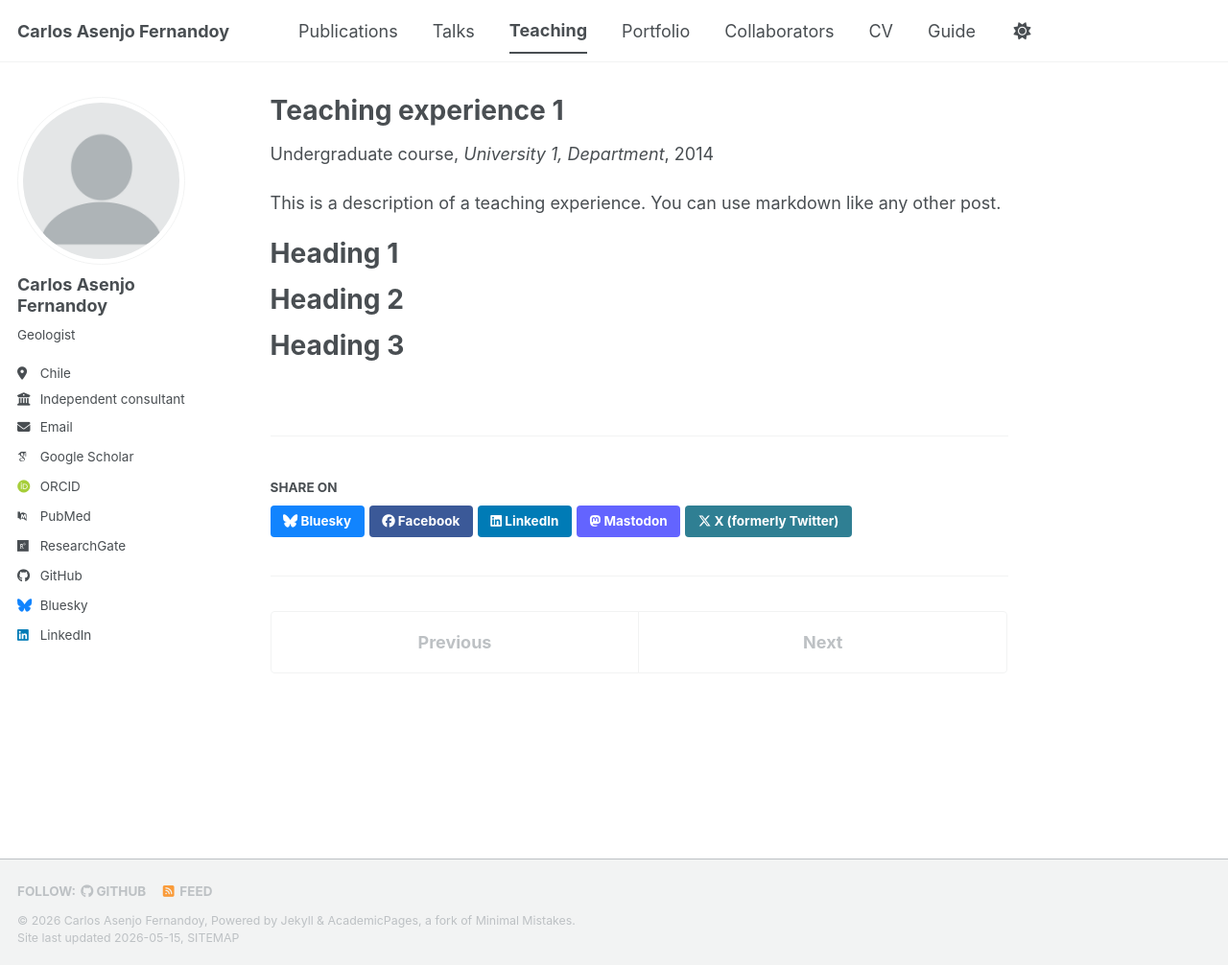
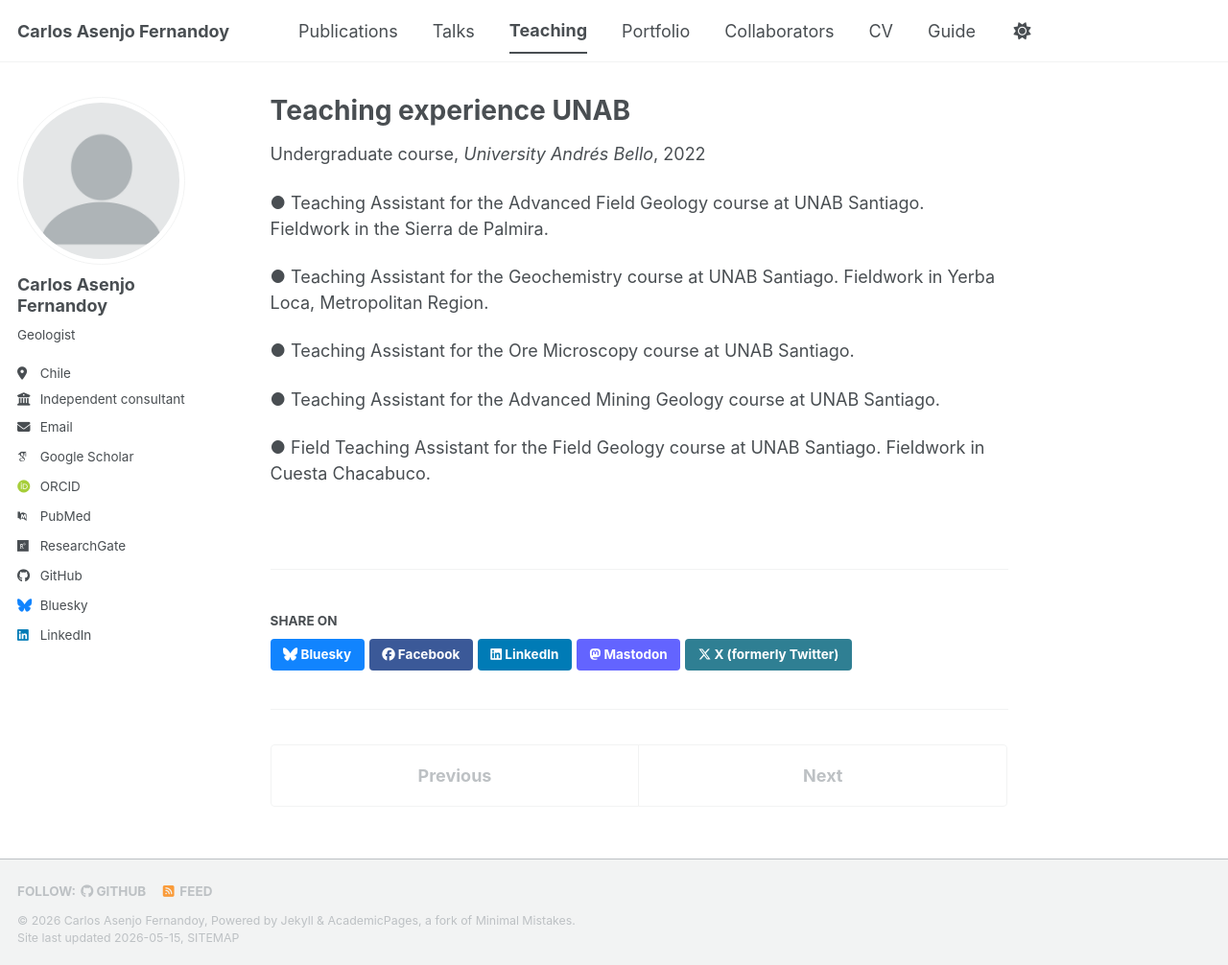
Before and after one commit to asenjocarlos/asenjocarlos.github.io, a Jekyll site: the page built from _teaching/2014-spring-teaching-1.md, in a window 1280 px wide and 1006 px high. Shown: the whole window at 96% size. Built offline with Jekyll 4.4.1, drawn with Linux system fonts in a browser that asks for light colours; some web fonts are replaced; a script bundle is joined from its source files by our own code; library files that are not in the unit come from our copies.

Commit message:
Update 2014-spring-teaching-1.md

```diff
--- a/_teaching/2014-spring-teaching-1.md
+++ b/_teaching/2014-spring-teaching-1.md
@@ -1,20 +1,18 @@
 ---
-title: "Teaching experience 1"
+title: "Teaching experience UNAB"
 collection: teaching
 type: "Undergraduate course"
 permalink: /teaching/2014-spring-teaching-1
-venue: "University 1, Department"
-date: 2014-01-01
-location: "City, Country"
+venue: "University Andrés Bello"
+date: 2022-03-01
+location: "Santiago, Chile"
 ---
+● Teaching Assistant for the Advanced Field Geology course at UNAB Santiago. Fieldwork in the Sierra de Palmira.
 
-This is a description of a teaching experience. You can use markdown like any other post.
+● Teaching Assistant for the Geochemistry course at UNAB Santiago. Fieldwork in Yerba Loca, Metropolitan Region.
 
-Heading 1
-======
+● Teaching Assistant for the Ore Microscopy course at UNAB Santiago.
 
-Heading 2
-======
+● Teaching Assistant for the Advanced Mining Geology course at UNAB Santiago.
 
-Heading 3
-======
+● Field Teaching Assistant for the Field Geology course at UNAB Santiago. Fieldwork in Cuesta Chacabuco.
```
